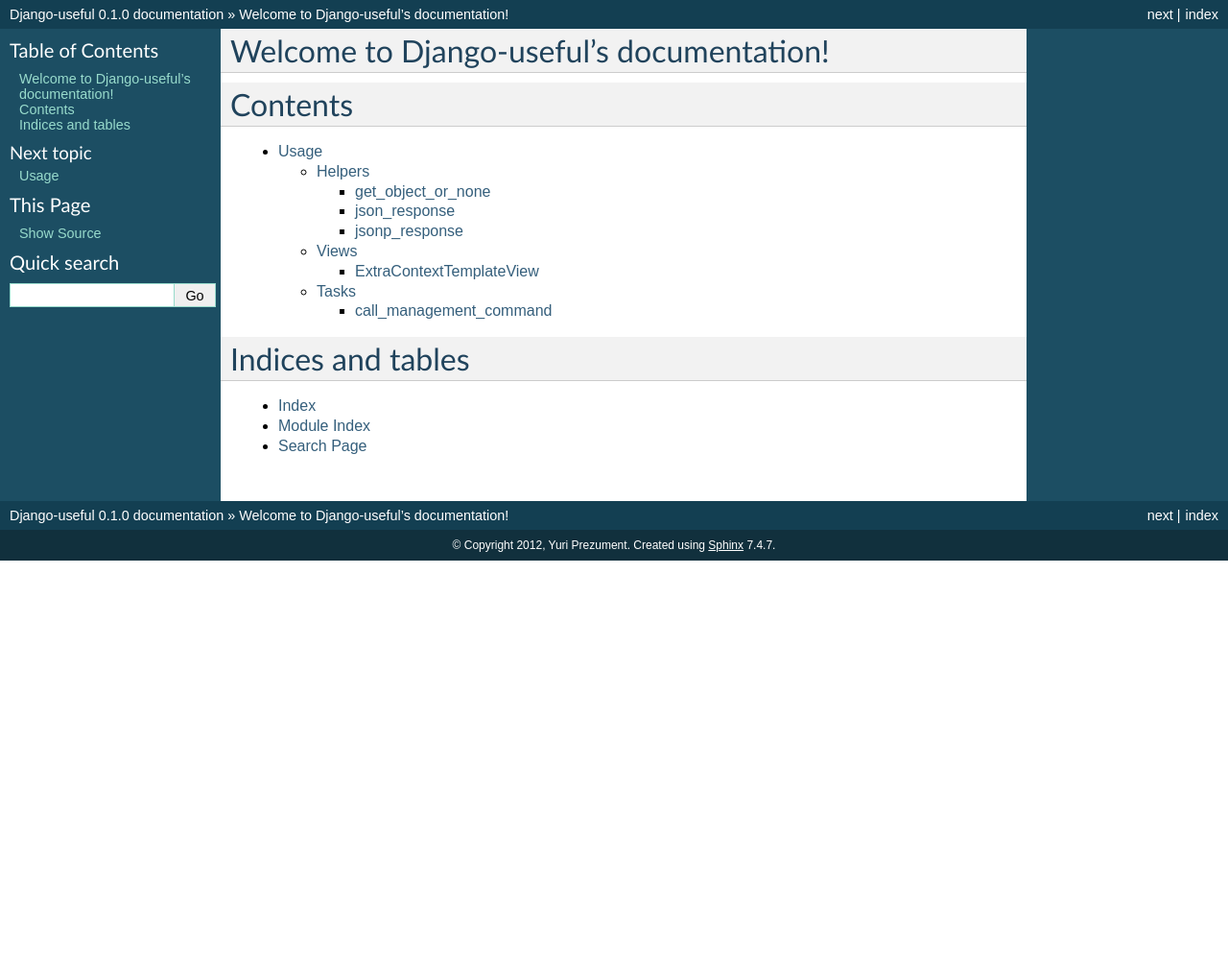
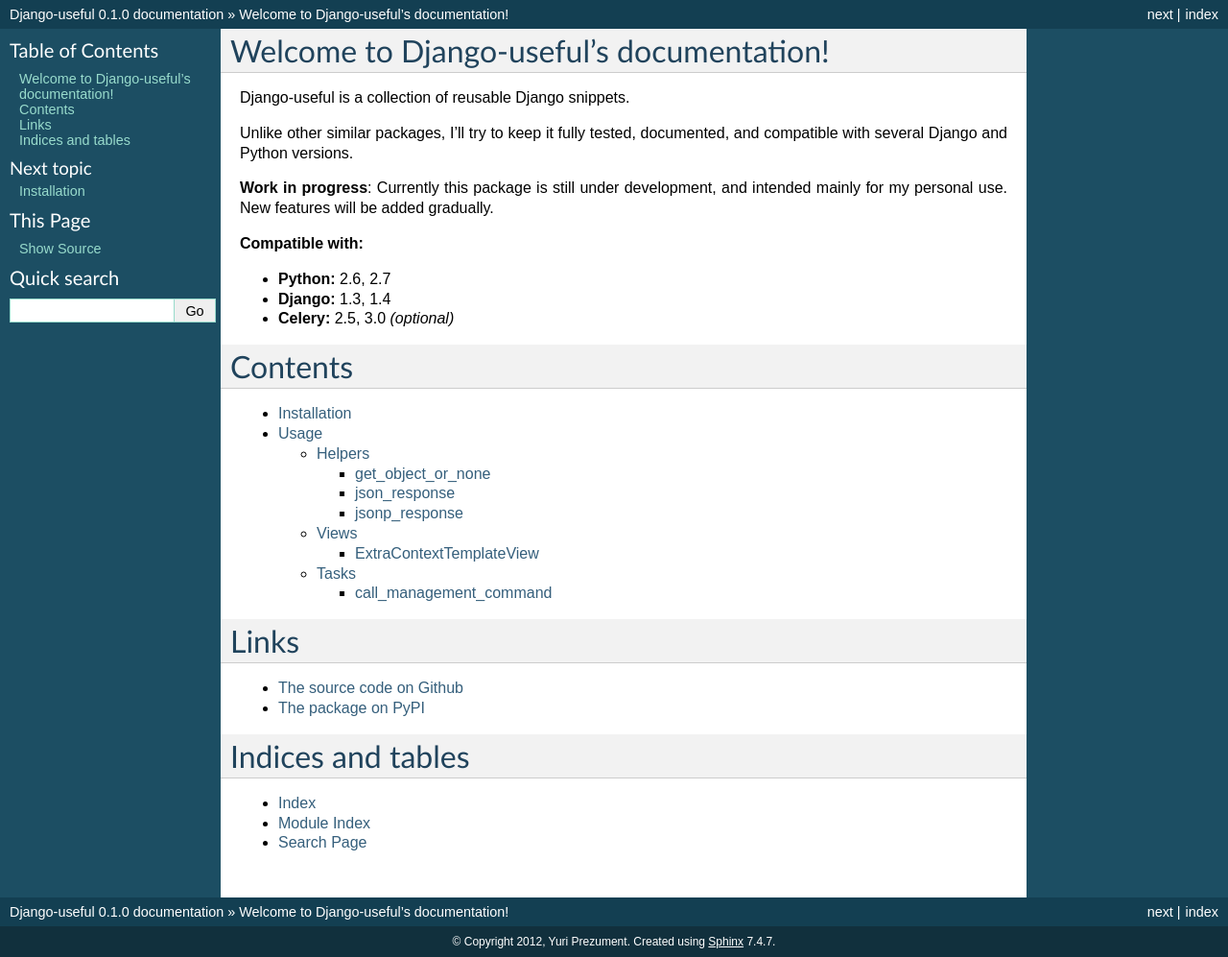
Before and after one commit to yprez/django-useful, a Sphinx documentation site: the page built from docs/index.rst, in a window 1280 px wide. Shown: the whole page at 96% size. Built offline with Sphinx 7.4.7, drawn with Linux system fonts in a browser that asks for light colours; before the commit the page ends 900 px from its top, so only the background shows below that.

Commit message:
Add intro, installation and links to the docs

```diff
--- a/docs/index.rst
+++ b/docs/index.rst
@@ -6,13 +6,39 @@
 Welcome to Django-useful's documentation!
 =========================================
 
+Django-useful is a collection of reusable Django snippets.
+
+Unlike other similar packages, I'll try to keep it fully tested, documented,
+and compatible with several Django and Python versions.
+
+
+**Work in progress**:
+Currently this package is still under development, and intended mainly for my
+personal use. New features will be added gradually.
+
+
+**Compatible with:**
+
+* **Python:** 2.6, 2.7
+* **Django:** 1.3, 1.4
+* **Celery:** 2.5, 3.0 *(optional)*
+
+
 Contents
 ========
 
 .. toctree::
    :maxdepth: 3
 
+   installation
    usage
+
+
+Links
+=====
+
+* `The source code on Github <https://github.com/yprez/django-useful>`_
+* `The package on PyPI <http://pypi.python.org/pypi/django-useful>`_
 
 
 Indices and tables
```
Also changed, not shown: docs/installation.rst (added, +21 -0 lines).
